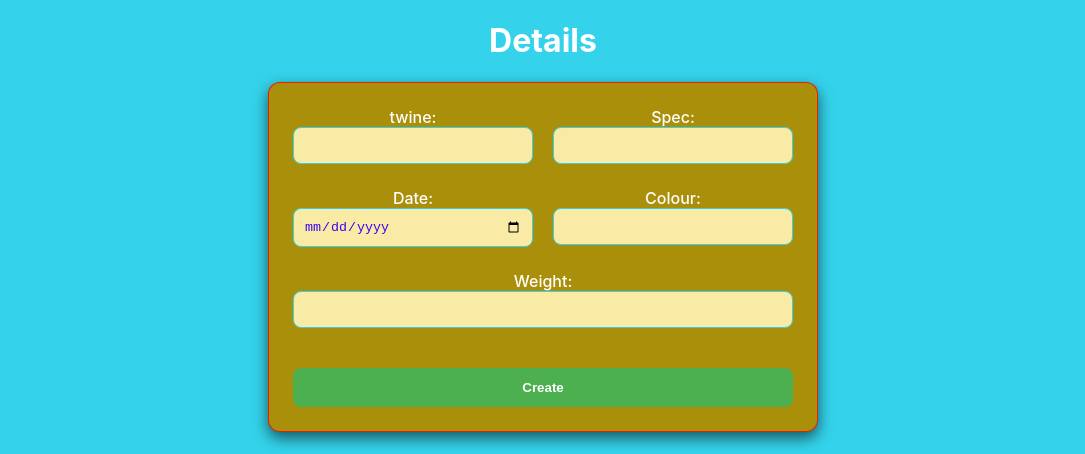
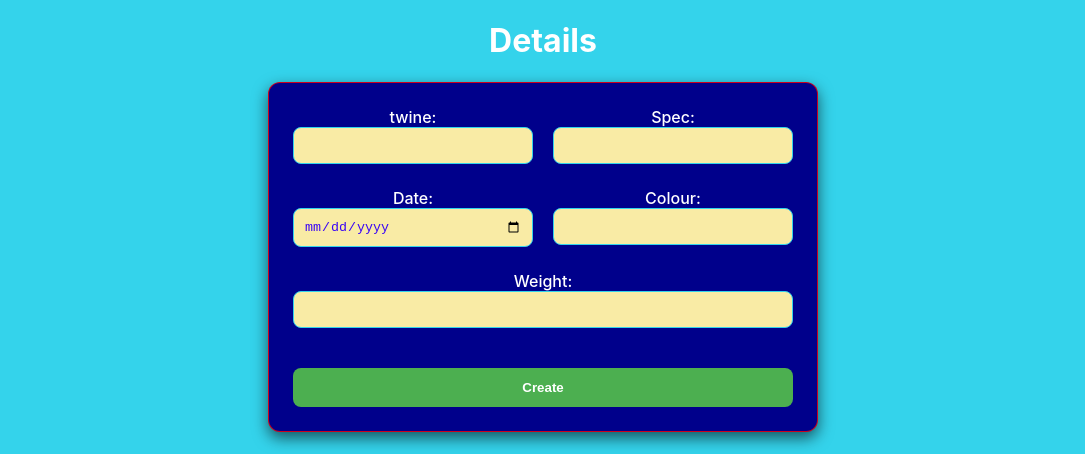
Before and after one commit to Sethu456/mernfront, a React (Create React App) app: page / in a window 1280 px wide. Shown: the top 454 px of the page, without its empty margins (97-1182 px from the left). Built offline with nearby package versions, Linux system fonts and the light colour scheme; no server answers.

Commit message:
Update style.css

```diff
--- a/src/component/style.css
+++ b/src/component/style.css
@@ -1,6 +1,6 @@
 :root {
     --dark-bg: #34d3eb;
-    --dark-element:  #aa8f0b;
+    --dark-element:  #00008b;
     --dark-border: #34d3eb;
     --success-color: #4CAF50;
     --input-clr:  rgba(255, 0, 0, 0.8);
```
